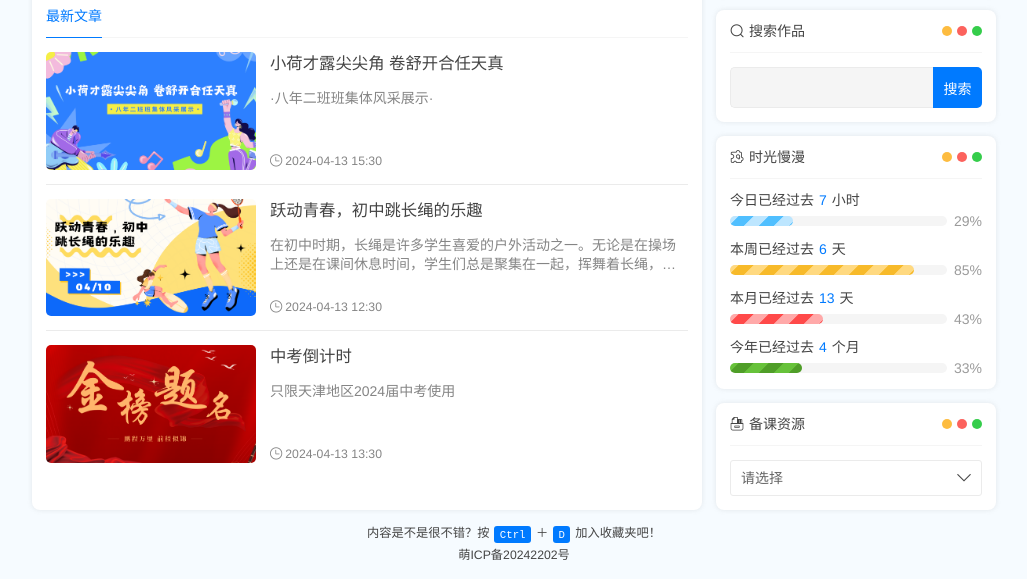
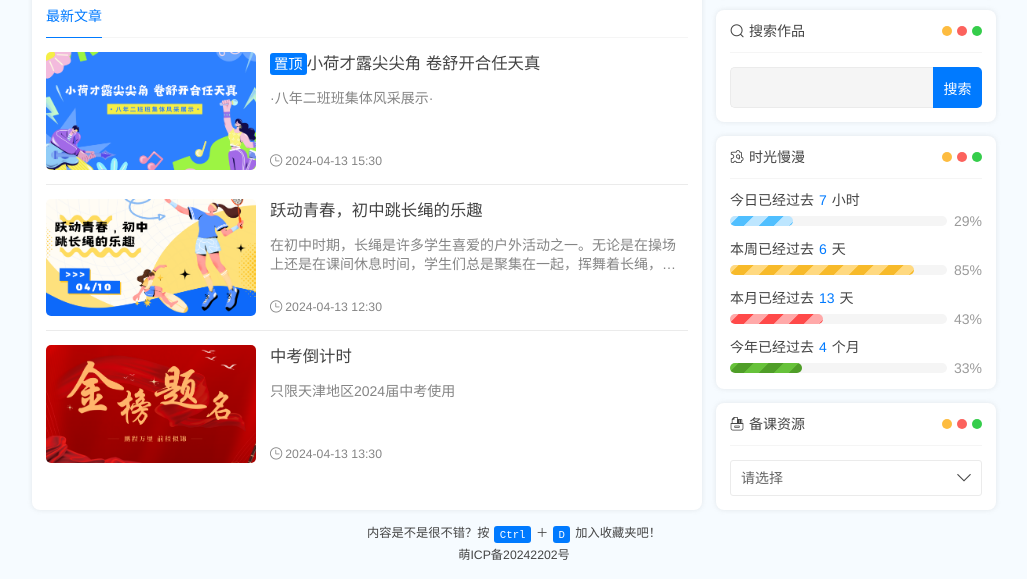
Before and after one commit to weblime8/1, a plain HTML site: page index.html in a window 1280 px wide. Shown: the part 360-939 px from the top of the page, without its empty margins (126-1153 px from the left). Drawn offline with Linux system fonts and the light colour scheme.

Commit message:
Add files via upload

```diff
--- a/index.html
+++ b/index.html
@@ -179,7 +179,7 @@
                             </div>
                             <div class="infomation">
                                 <h3 class="title">
-                                    <a href="/page/video/02/">小荷才露尖尖角 卷舒开合任天真</a>
+                                    <span title="首页置顶" class="badge">置顶</span><a href="/page/video/02/">小荷才露尖尖角 卷舒开合任天真</a>
                                 </h3>
                                 <div class="description">·八年二班班集体风采展示·</div>
                                 <ul class="flex-list meta">
```
